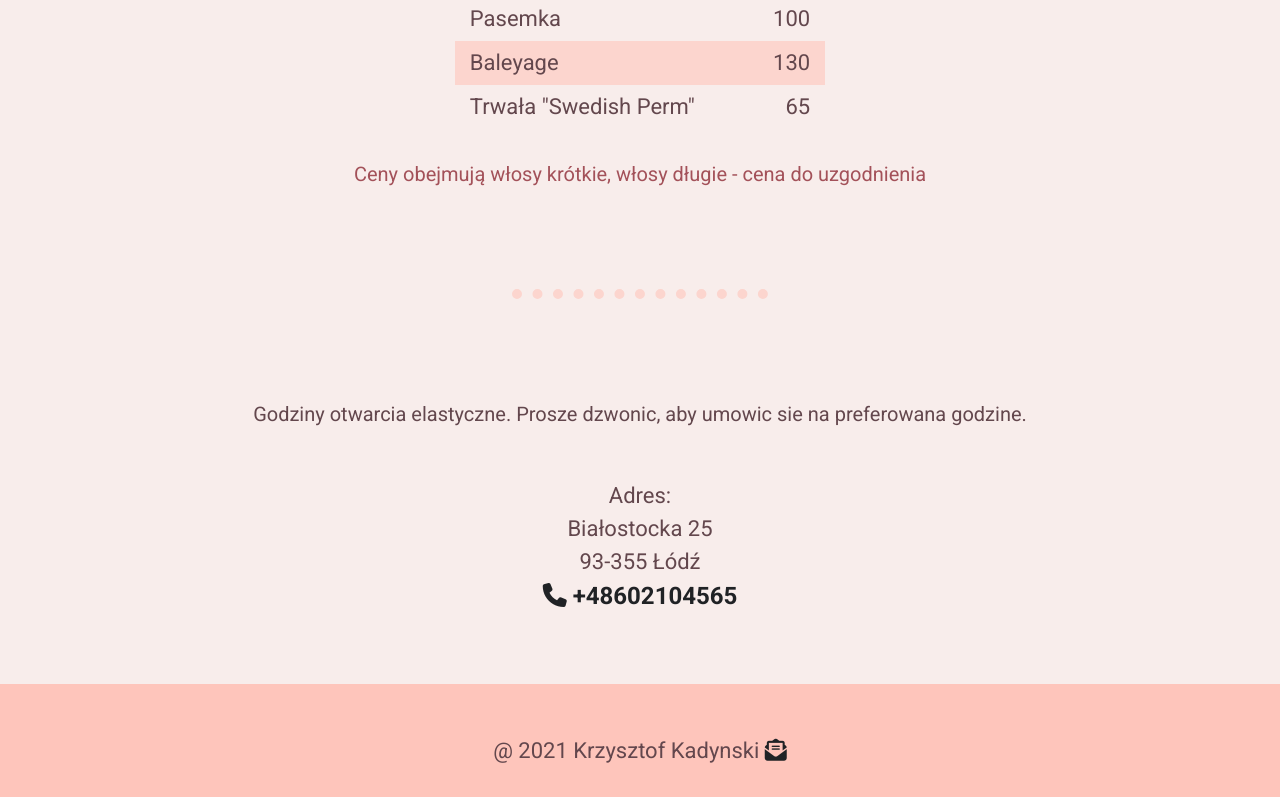
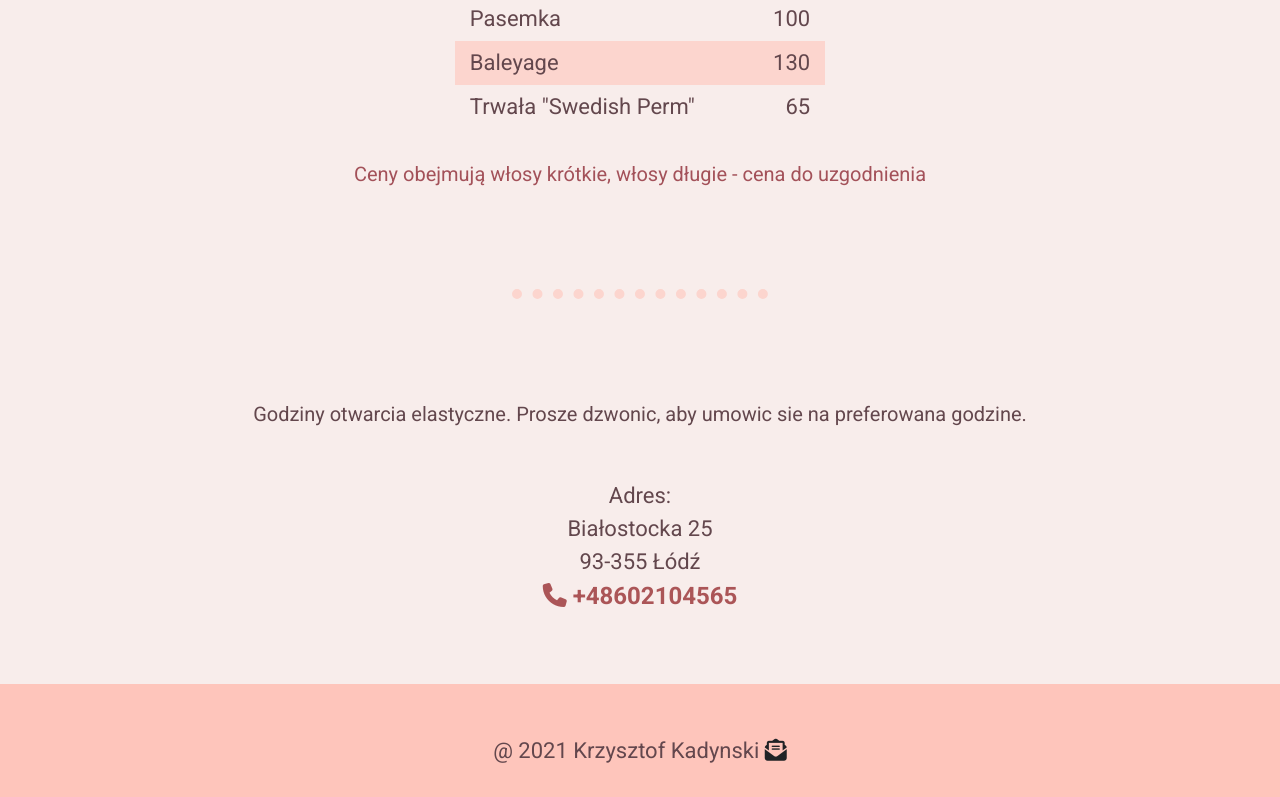
Before and after one commit to kadynski/hairdresser, a plain HTML site: page index.html in a window 1280 px wide. Shown: the part 1509-2306 px from the top of the page. Drawn offline with nearby package versions, Linux system fonts and the light colour scheme; a web font is replaced by a local one.

Commit message:
Add files via upload

```diff
--- a/css/index.css
+++ b/css/index.css
@@ -79,7 +79,7 @@ td {
   font-size: 20px;
   }
 .tel-nr {
-  color:#202225;
+  color:#ab5557;
   font-weight: 700;
   font-size: 24px;
 }
```
